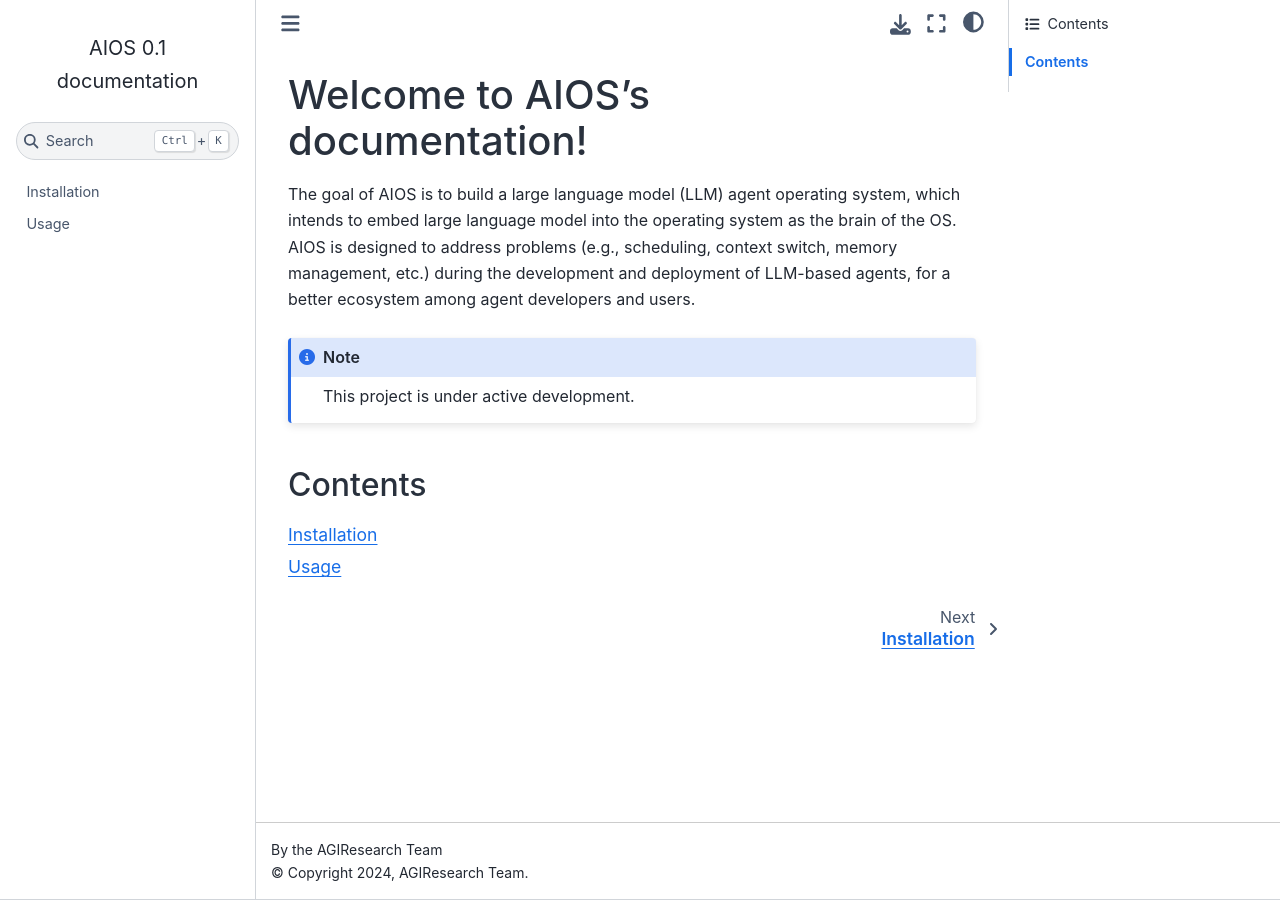
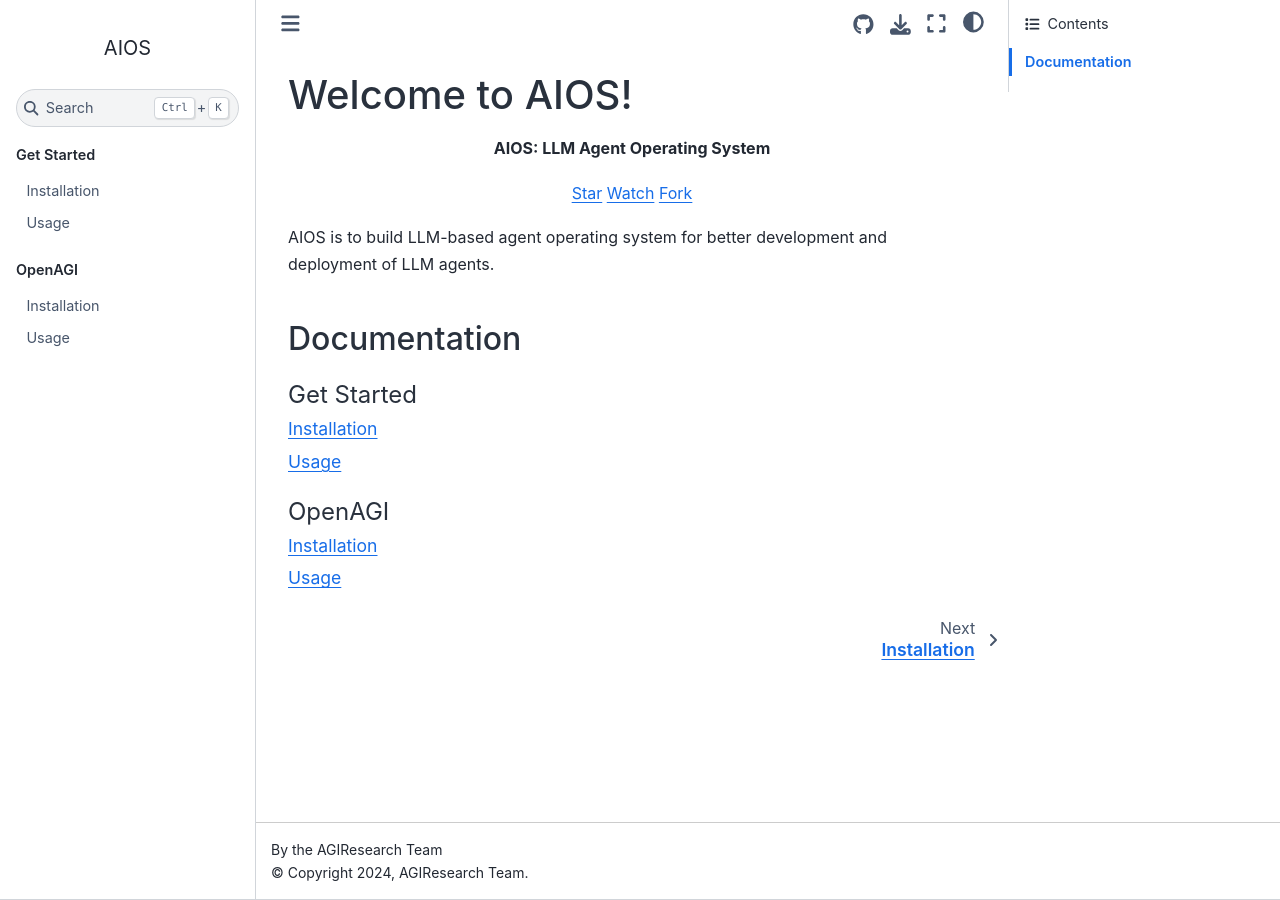
Before and after one commit to agiresearch/AIOS, a Sphinx documentation site: the page built from docs/source/index.rst, in a window 1280 px wide. Built offline with Sphinx 7.4.7 and the Sphinx Book theme 1.1.4, drawn with Linux system fonts in a browser that asks for light colours.

Commit message:
docs: update style

```diff
--- a/docs/source/conf.py
+++ b/docs/source/conf.py
@@ -27,6 +27,13 @@ intersphinx_disabled_domains = ['std']
 
 templates_path = ['_templates']
 
+html_theme_options = {
+    "repository_url": "https://github.com/agiresearch/AIOS",
+    "use_repository_button": True,
+    'use_edit_page_button': True
+}
+
+html_title = "AIOS"
 # -- Options for HTML output
 
 html_theme = 'sphinx_book_theme'
--- a/docs/source/index.rst
+++ b/docs/source/index.rst
@@ -1,19 +1,35 @@
-Welcome to AIOS's documentation!
-===================================
+Welcome to AIOS!
+================
 
-The goal of AIOS is to build a large language model (LLM) agent operating system,
-which intends to embed large language model into the operating system as the brain of the OS.
-AIOS is designed to address problems (e.g., scheduling, context switch, memory management, etc.)
-during the development and deployment of LLM-based agents, for a better ecosystem among agent developers and users.
+.. raw:: html
 
-.. note::
+   <p style="text-align:center">
+   <strong>AIOS: LLM Agent Operating System
+   </strong>
+   </p>
 
-   This project is under active development.
+   <p style="text-align:center">
+   <script async defer src="https://buttons.github.io/buttons.js"></script>
+   <a class="github-button" href="https://github.com/agiresearch/AIOS" data-show-count="true" data-size="large" aria-label="Star">Star</a>
+   <a class="github-button" href="https://github.com/agiresearch/AIOS/subscription" data-icon="octicon-eye" data-size="large" aria-label="Watch">Watch</a>
+   <a class="github-button" href="https://github.com/agiresearch/AIOS/fork" data-icon="octicon-repo-forked" data-size="large" aria-label="Fork">Fork</a>
+   </p>
 
-Contents
---------
+AIOS is to build LLM-based agent operating system for better development and deployment of LLM agents.
+
+Documentation
+-------------
 
 .. toctree::
+   :maxdepth: 1
+   :caption: Get Started
 
-   installation
-   usage
+   get_started/installation
+   get_started/usage
+
+.. toctree::
+   :maxdepth: 1
+   :caption: OpenAGI
+
+   openagi/installation
+   openagi/usage
--- /dev/null
+++ b/docs/source/openagi/installation.rst
@@ -0,0 +1,2 @@
+Installation
+============
--- /dev/null
+++ b/docs/source/openagi/usage.rst
@@ -0,0 +1,2 @@
+Usage
+=====
```
Also changed, not shown: docs/conf.py (deleted), docs/source/get_started/installation.rst (renamed from docs/source/installation.rst), docs/source/get_started/usage.rst (renamed from docs/source/usage.rst).
